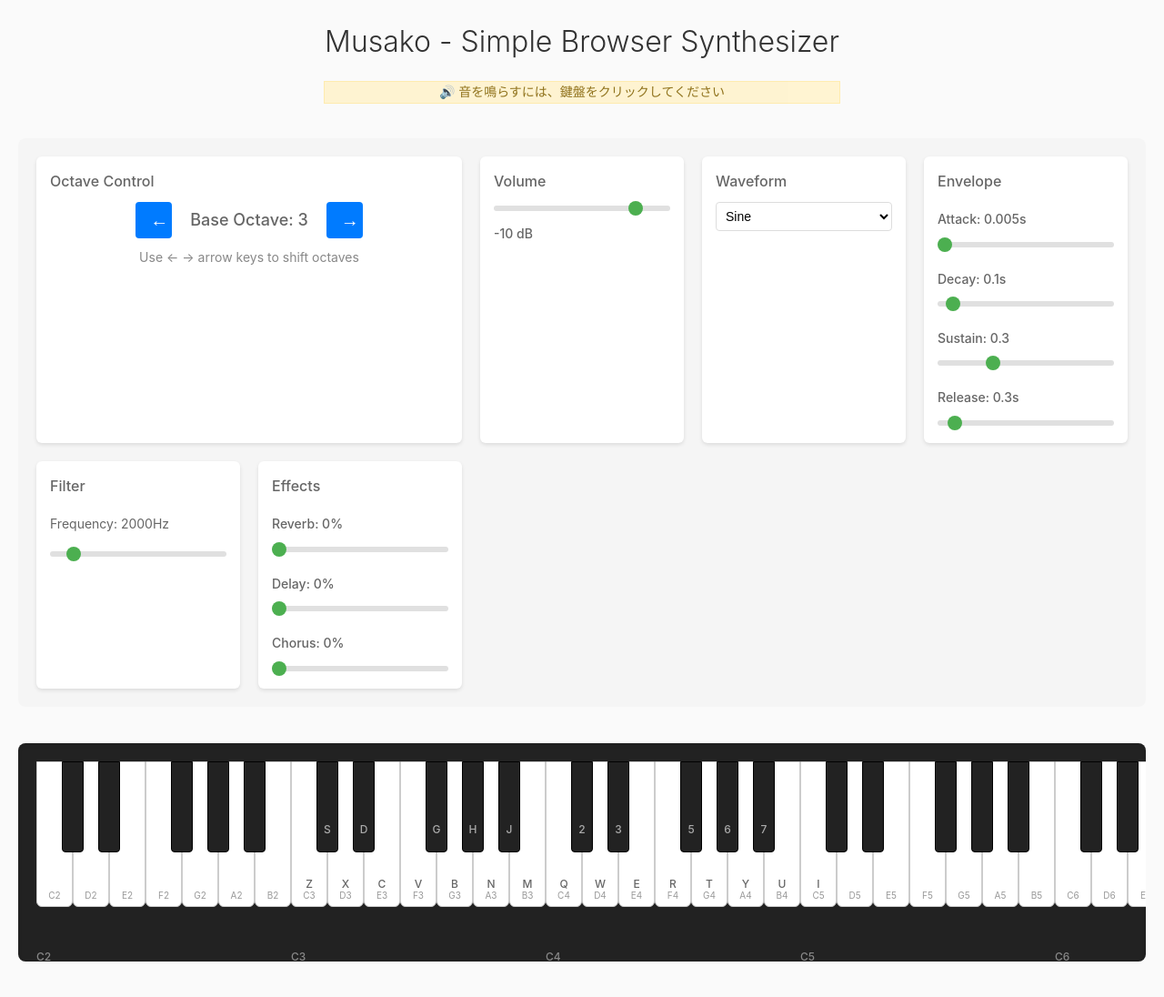
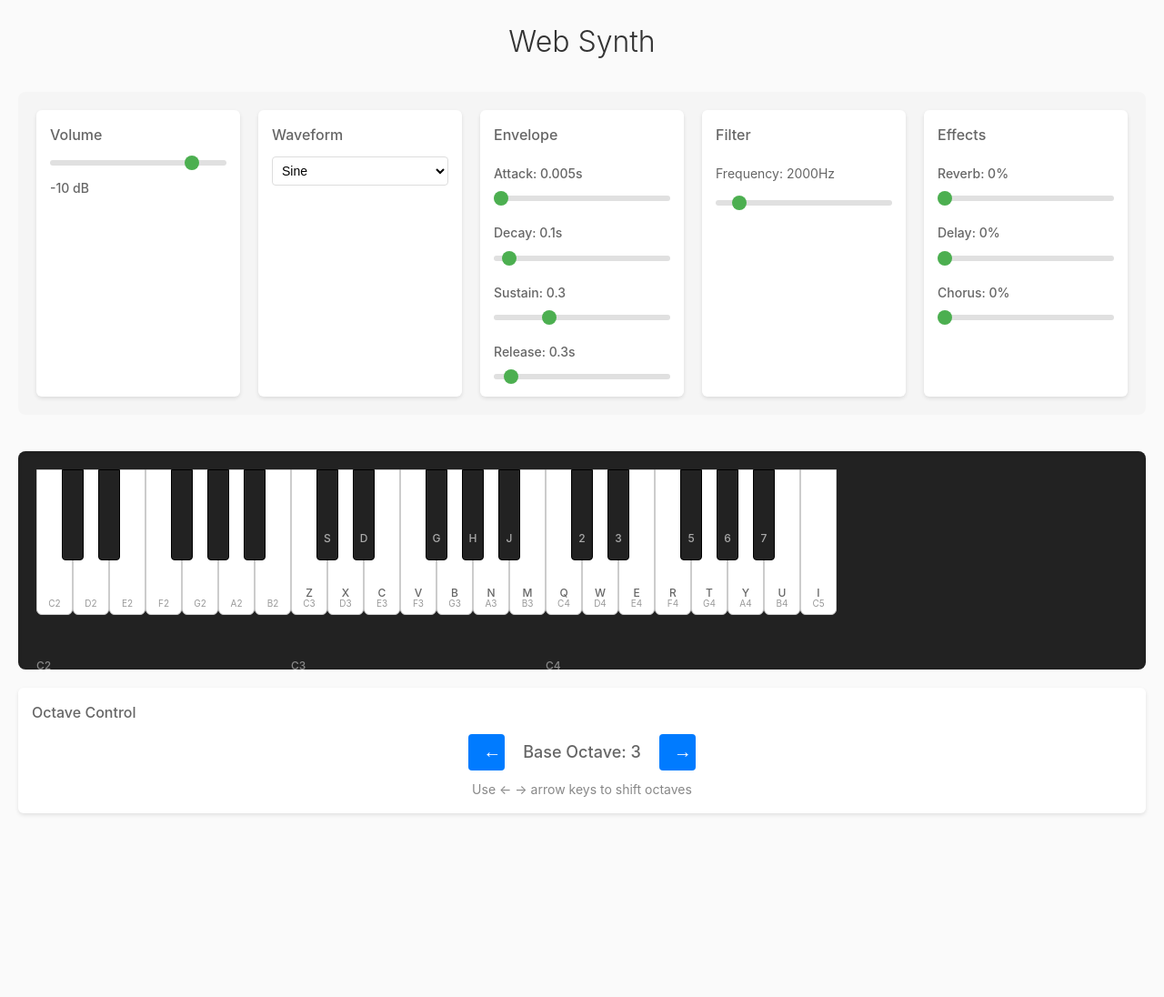
Before and after one commit to HatakeyamaOsamu/aji, a React (Vite) app: page / in a window 1280 px wide. Shown: the whole page at 91% size. After the commit the page ends 914 px from the top, so only its background shows below. Built offline with nearby package versions, Linux system fonts and the light colour scheme.

Commit message:
feat: UI簡素化 - ヘッダーをWeb Synthのみに、鍵盤を3オクターブに、オクターブ制御を下部に移動

```diff
--- a/src/components/SimpleSynth.tsx
+++ b/src/components/SimpleSynth.tsx
@@ -19,9 +19,9 @@ export const SimpleSynth: React.FC = () => {
   const [baseOctave, setBaseOctave] = useState(DEFAULT_BASE_OCTAVE);
   const keyboardMap = getKeyboardMap(baseOctave);
 
-  // Piano display settings
+  // Piano display settings - C2~C5 (3 octaves + C)
   const startOctave = 2;
-  const numOctaves = 5;
+  const numOctaves = 3;
   const pianoKeys = usePianoKeys({ startOctave, numOctaves });
 
   // Synth parameters state
@@ -41,18 +41,16 @@ export const SimpleSynth: React.FC = () => {
   // Active keys state
   const [activeKeys, setActiveKeys] = useState<Set<string>>(new Set());
 
-  // Initialize synth with audio status
+  // Initialize synth
   const {
     startNote: synthStartNote,
-    stopNote: synthStopNote,
-    isAudioReady,
-    audioError
+    stopNote: synthStopNote
   } = useSynth(
     { volume, attack, decay, sustain, release, waveform },
     { reverbWet, delayWet, chorusWet, filterFreq }
   );
 
-  // Note handling with error handling and active keys update
+  // Note handling
   const startNote = async (note: string) => {
     try {
       await synthStartNote(note);
@@ -86,32 +84,10 @@ export const SimpleSynth: React.FC = () => {
   return (
     <div className="synth-container">
       <header className="synth-header">
-        <h1>Musako - Simple Browser Synthesizer</h1>
-
-        {/* Audio status display */}
-        <div className="audio-status">
-          {audioError ? (
-            <div className="audio-error">
-              ❌ 音声エラー: {audioError}
-              <br />
-              <small>ページを再読み込みして、鍵盤をクリックしてください</small>
-            </div>
-          ) : isAudioReady ? (
-            <div className="audio-ready">🎵 音声準備完了</div>
-          ) : (
-            <div className="audio-waiting">
-              🔊 音を鳴らすには、鍵盤をクリックしてください
-            </div>
-          )}
-        </div>
+        <h1>Web Synth</h1>
       </header>
 
       <div className="controls-grid">
-        <OctaveControl
-          baseOctave={baseOctave}
-          onChange={setBaseOctave}
-        />
-
         <VolumeControl
           volume={volume}
           onChange={setVolume}
@@ -157,6 +133,14 @@ export const SimpleSynth: React.FC = () => {
         onNoteStart={startNote}
         onNoteStop={stopNote}
       />
+
+      {/* Octave Control - moved to bottom corner */}
+      <div className="octave-control-bottom">
+        <OctaveControl
+          baseOctave={baseOctave}
+          onChange={setBaseOctave}
+        />
+      </div>
     </div>
   );
 };
```
